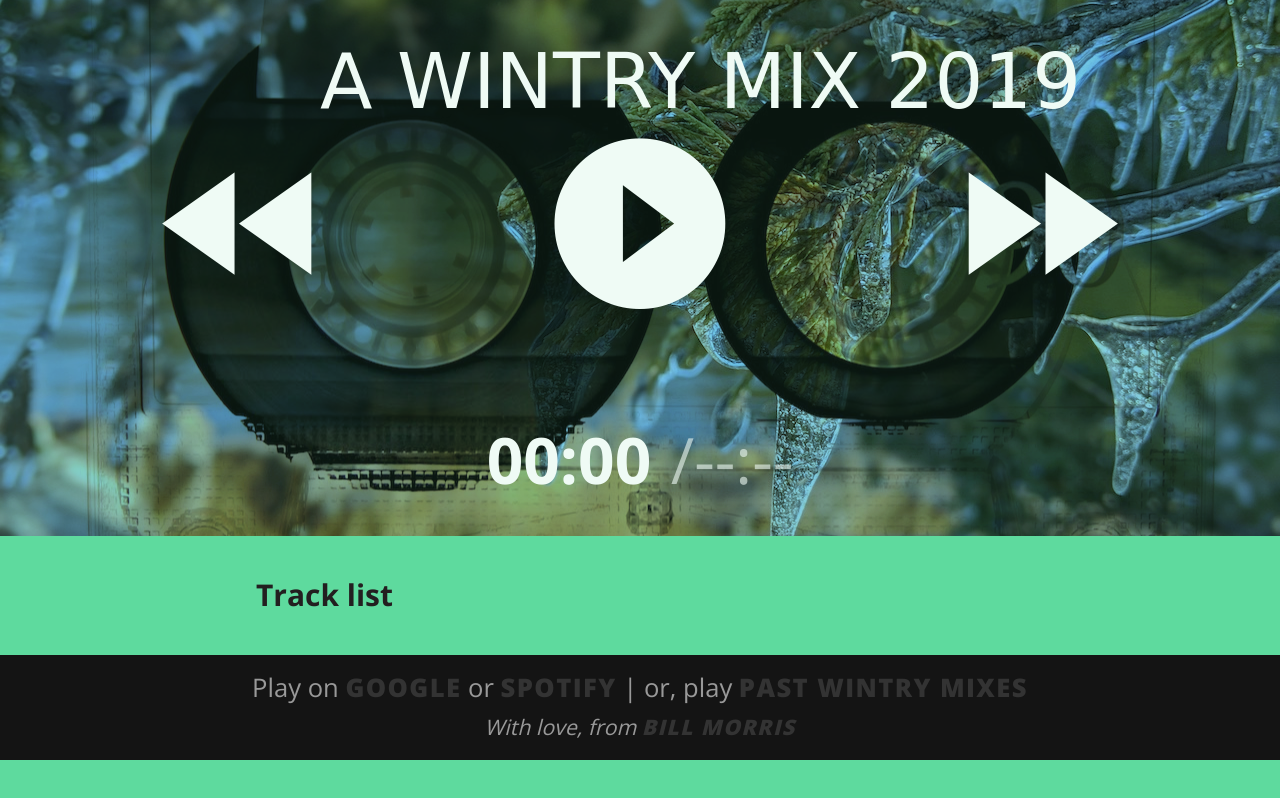
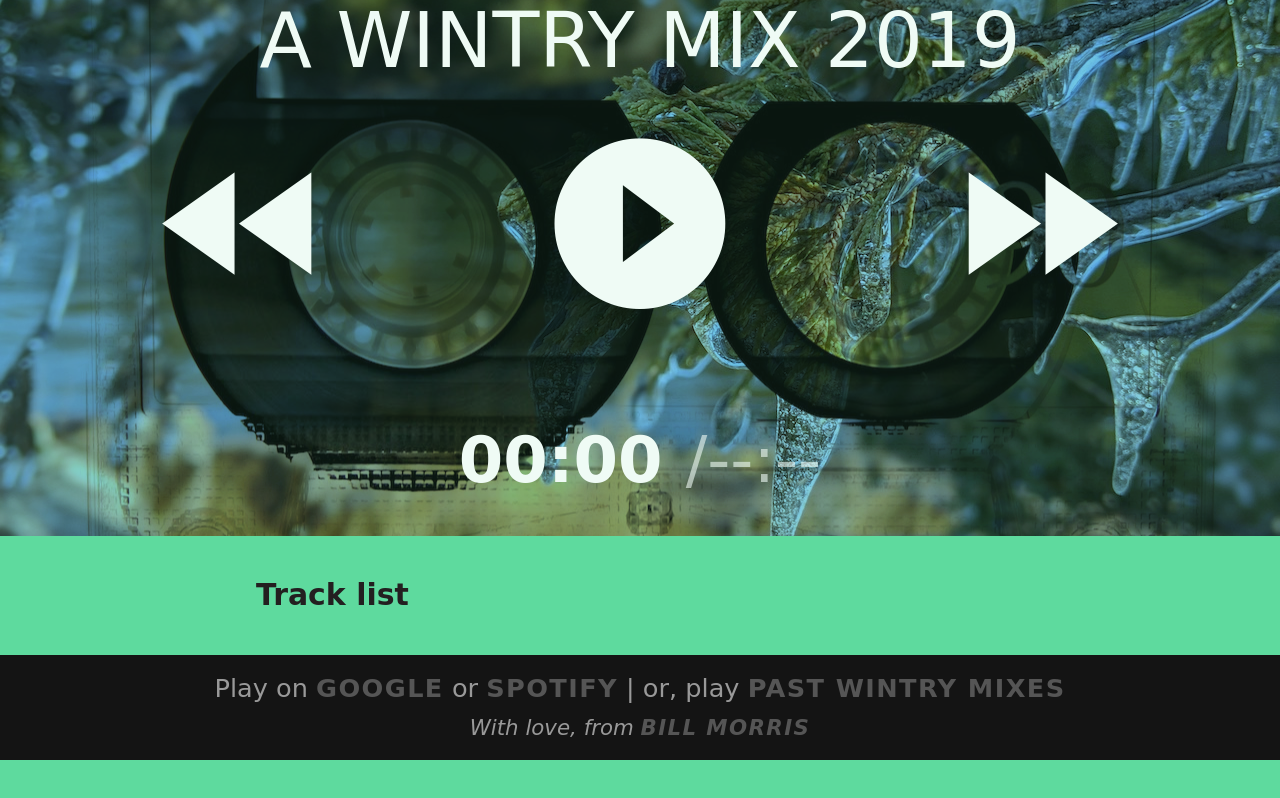
Before and after one commit to wboykinm/wintry-mix, a plain HTML site: page 2019/index.html in a window 1280 px wide. Drawn offline with nearby package versions, Linux system fonts and the light colour scheme; no server answers; a web font is replaced by a local one.

Commit message:
Last-minute styling

```diff
--- a/2017/mixtape.css
+++ b/2017/mixtape.css
@@ -19,7 +19,7 @@ html {
 body,button,input,select,textarea {
   background-color: #DFF0FF;
   color: #231f20;
-  font-family: 'Open Sans';
+  font-family: 'Sedgwick Ave Display', cursive;
   font-size: 2vw;
   font-weight: 400;
   line-height: 1.5;
--- a/2018/mixtape.css
+++ b/2018/mixtape.css
@@ -19,7 +19,7 @@ html {
 body,button,input,select,textarea {
   background-color: #DFF0FF;
   color: #231f20;
-  font-family: 'Open Sans';
+  font-family: 'Over the Rainbow', cursive;
   font-size: 2vw;
   font-weight: 400;
   line-height: 1.5;
--- a/2019/mixtape.css
+++ b/2019/mixtape.css
@@ -19,7 +19,7 @@ html {
 body,button,input,select,textarea {
   background-color: #5EDA9E;
   color: #231f20;
-  font-family: 'Open Sans';
+  font-family: 'Nanum Brush Script', cursive;
   font-size: 2vw;
   font-weight: 400;
   line-height: 1.5;
@@ -31,7 +31,7 @@ body,button,input,select,textarea {
 }
 
 a,a:visited {
-  color: #333;
+  color: #555;
   font-weight: 800;
   letter-spacing: .1rem;
   text-decoration: none;
@@ -61,8 +61,8 @@ h2 {
   font-style: bold;
   font-weight: 400;
   position: absolute;
-  left:25%;
-  top:-40px;
+  text-align: center;
+  top:-15%;
 }
 
 img {
@@ -79,7 +79,7 @@ ul {
 **         column system         **
 ***********************************/
 .column {
-  width: 80%;
+  width: 90%;
   box-sizing: border-box;
   padding: .5rem;
   padding-left: 20%;
```
